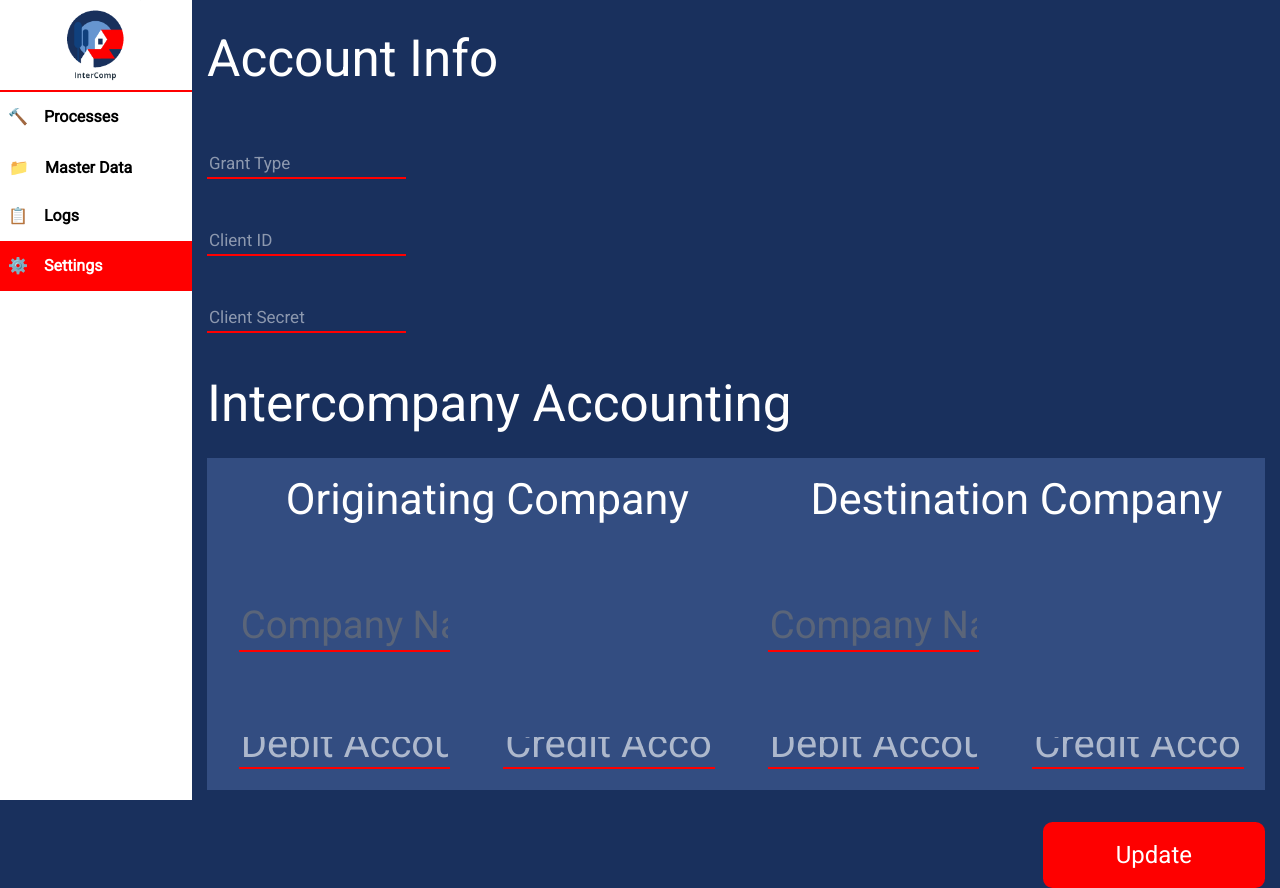
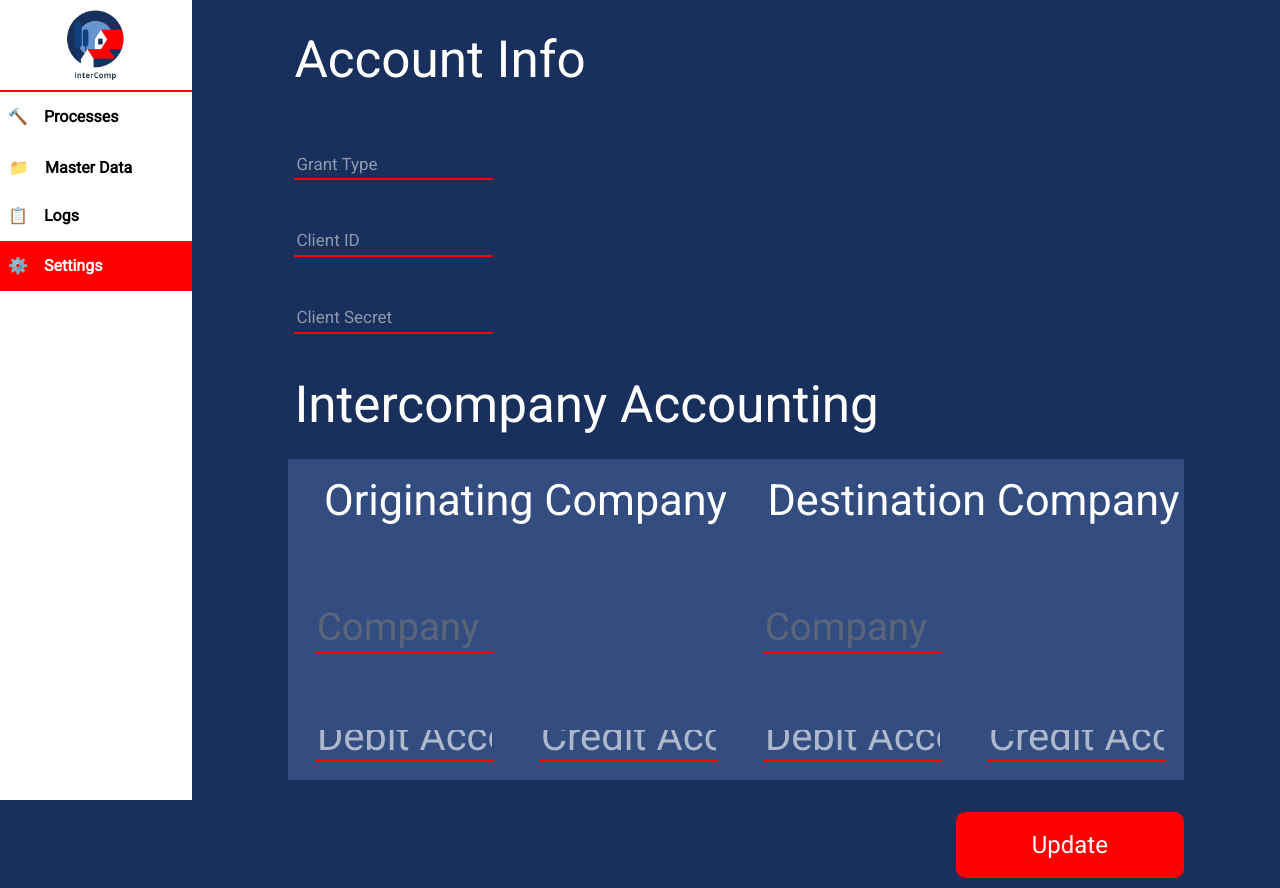
Before and after one commit to TomasNovo/FEUP-SINF, a React (Create React App) app in the folder frontend/: page /settings in a window 1280 px wide. Built offline with nearby package versions, Linux system fonts and the light colour scheme; some icons are missing.

Commit message:
Fixed some things on settings css

```diff
--- a/frontend/src/components/Settings/Settings.css
+++ b/frontend/src/components/Settings/Settings.css
@@ -3,6 +3,7 @@
     color: black;
     font-size: 3.2em;
     margin-top: 2%;
+    margin-left: 2em;
     /* width: 35%;
     height: 50%; */
 }
@@ -50,18 +51,21 @@
 
 .accounting
 {
+
+    margin-left: 2em;
     color: white;
     font-size: 3.2em;
     margin-top: 2%;
 }
 
-
 .Intercompany
 {
+    margin-left: 6em;
+    margin-right: 6em;
     background-color: rgb(51, 77, 129);
-    margin-left: auto;
+    /* margin-left: auto;    */
     display: flex;
-    height: 30%;
+    height: 20%;
 }
 
 .Intercompany .Originating
@@ -184,6 +188,7 @@
 
 .Update > input[type="submit"]
 {
+    margin-right: 4em;
     font-size: 1.5em;
     float: right;
     margin-top: 3%;
--- a/frontend/src/components/Settings/Settings.js
+++ b/frontend/src/components/Settings/Settings.js
@@ -9,7 +9,6 @@ class Settings extends React.Component
 	render() {
 		return (
             <PageTemplate page="settings">
-                <Container>
                     <div className="accountInfo">
                         <p>Account Info</p>
                         <div className="grant">
@@ -64,7 +63,6 @@ class Settings extends React.Component
                     <div className="Update">
                         <input type="submit" value="Update"/>
                     </div>
-                </Container>
             </PageTemplate>
         );
 	}
```
